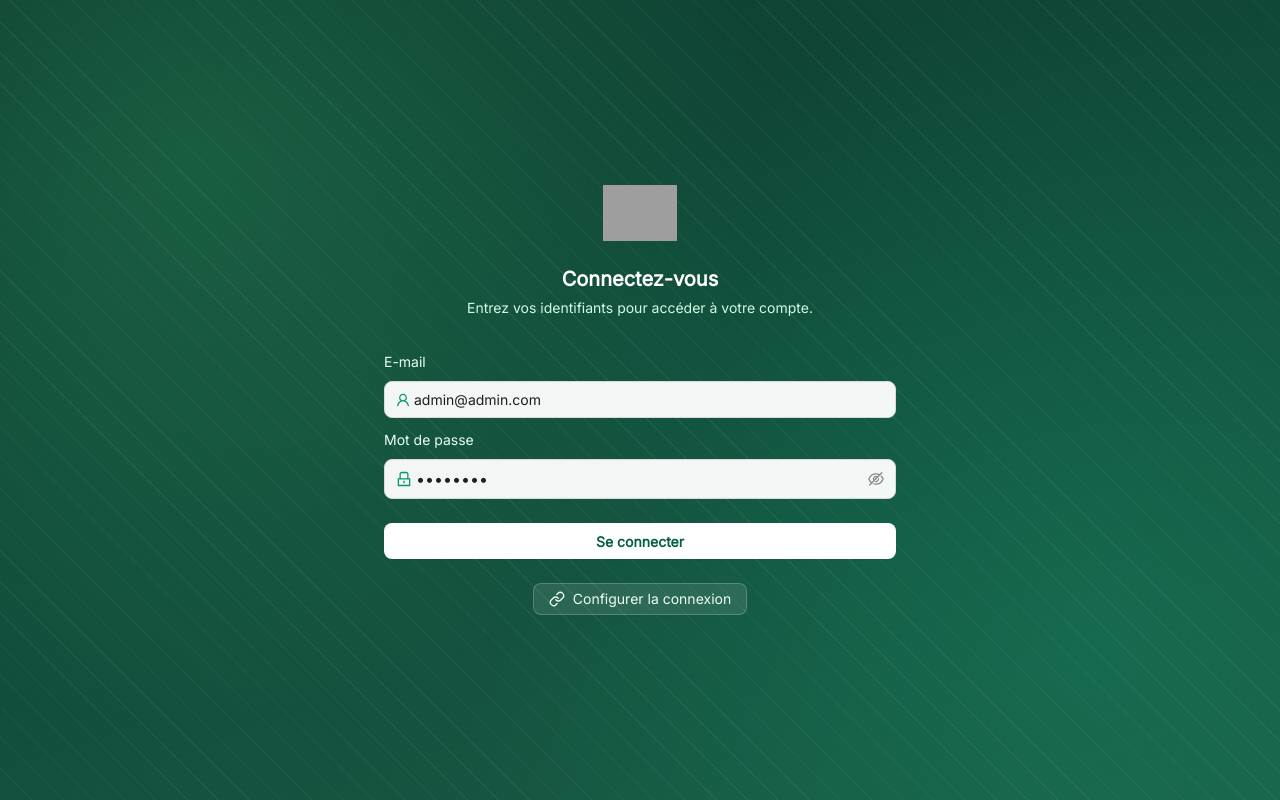
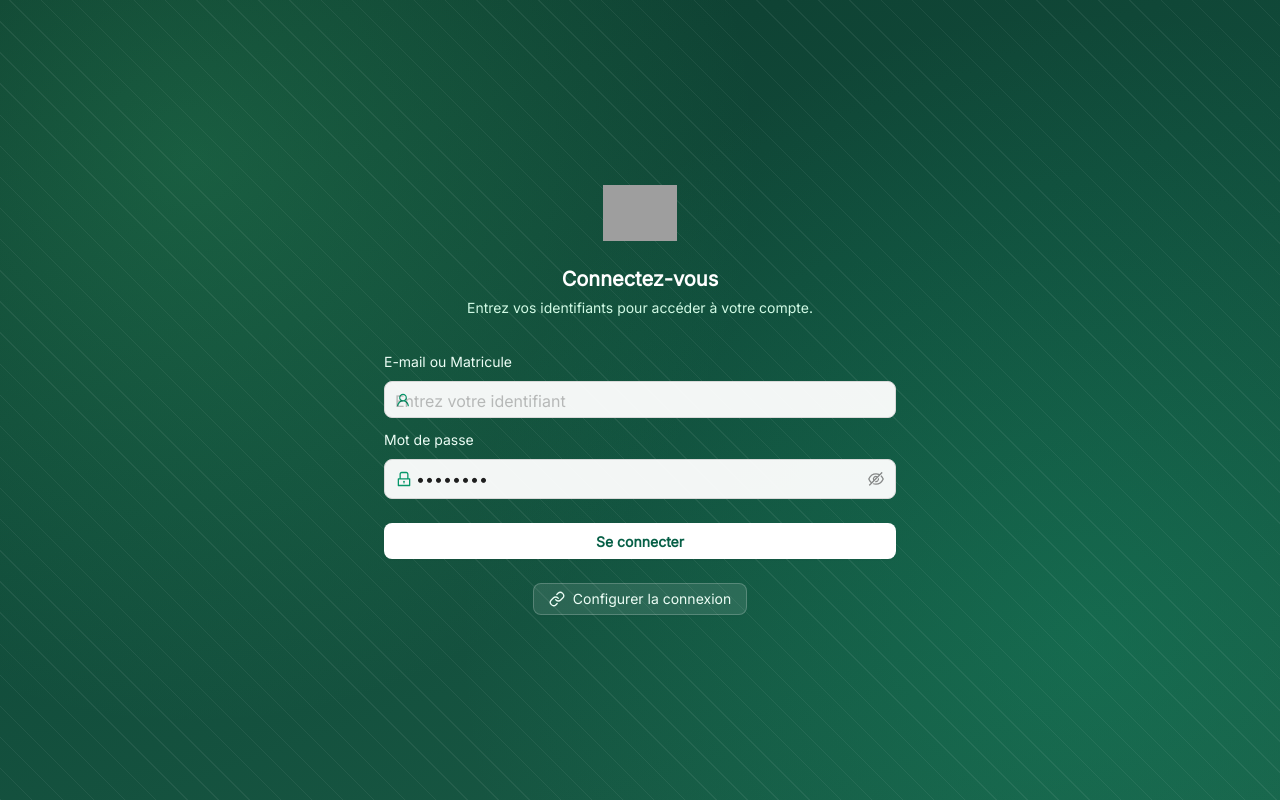
Before and after one commit to hagmir7/smq-desktop, a React (Vite) app: page /#/login in a window 1280 px wide. Built offline with nearby package versions, Linux system fonts and the light colour scheme; grey boxes are pictures that could not be loaded.

Commit message:
[VITE] (node:28212) [MODULE_TYPELESS_PACKAGE_JSON] Warning: Module type of file:///C:/Dev/SMQApp/smq-desktop/postcss.config.js?t=1787069098196 is not specified and it doesn't parse as CommonJS.

```diff
--- a/src/components/DropMenu.jsx
+++ b/src/components/DropMenu.jsx
@@ -74,8 +74,12 @@
                 <Avatar icon={<UserOutlined />} size={40} />
                 <div className="flex flex-col leading-tight">
                     <span>{user?.full_name ?? 'Guest'}</span>
-                    <span className="text-xs text-gray-500">{user?.service?.name}</span>
-                    {/* <span className="text-xs text-gray-500">{formatDateTime(now)}</span> */}
+                    {
+                        user?.service ? (<span className="text-xs text-gray-500">{user?.service?.name}</span>)
+                        : <span className="text-xs text-gray-500">{formatDateTime(now)}</span>
+                    }
+
+
                 </div>
             </a>
         </Dropdown>
--- a/src/routes/login.jsx
+++ b/src/routes/login.jsx
@@ -164,8 +164,8 @@
             className="relative z-10"
           >
             <Form.Item
-              name="email"
-              label={<span className="font-medium text-emerald-50">E-mail</span>}
+              name="login"
+              label={<span className="font-medium text-emerald-50">E-mail ou Matricule</span>}
               rules={[{ required: true, message: "Veuillez entrer votre identifiant" }]}
             >
               <AutoComplete
```
